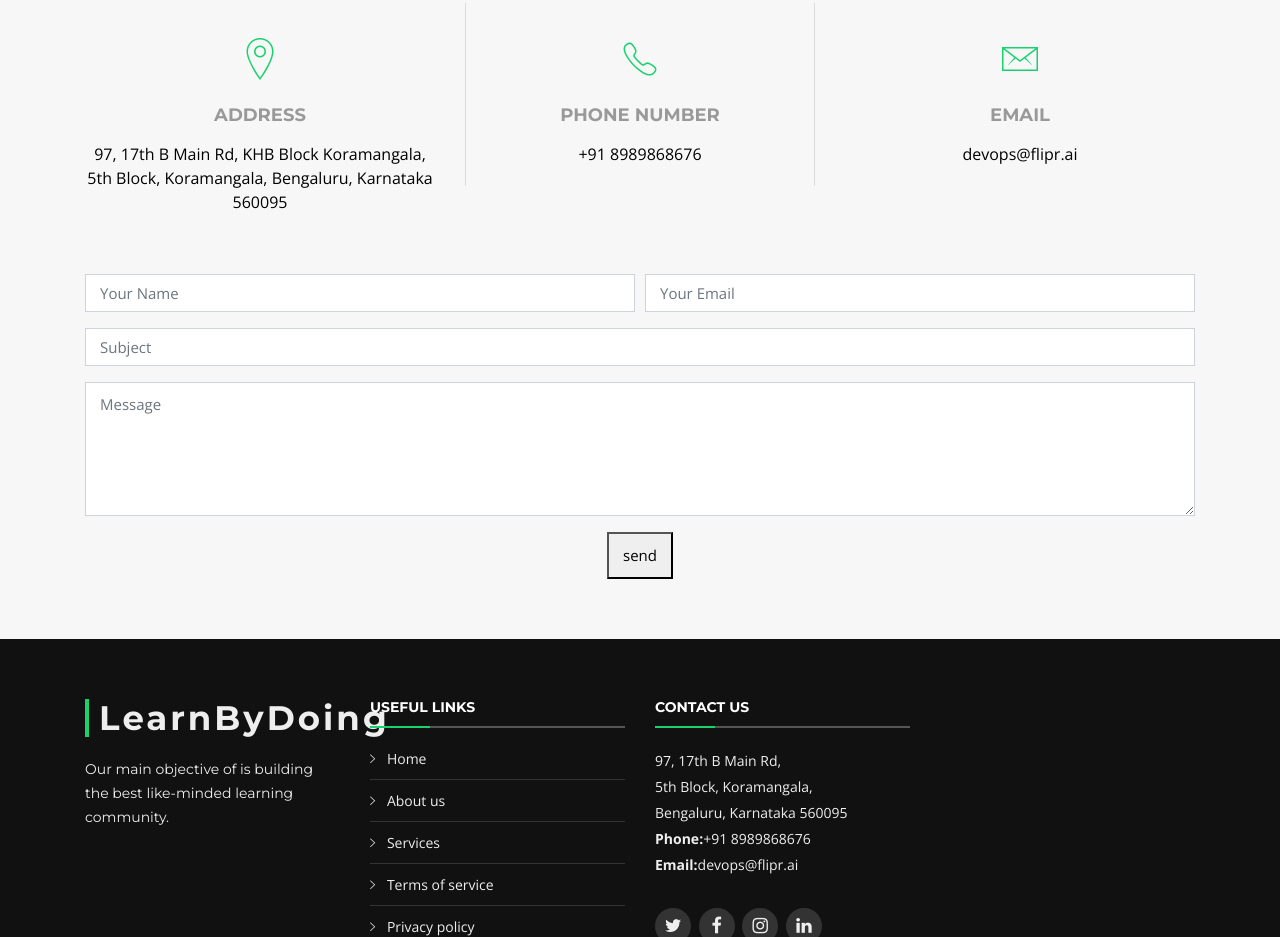
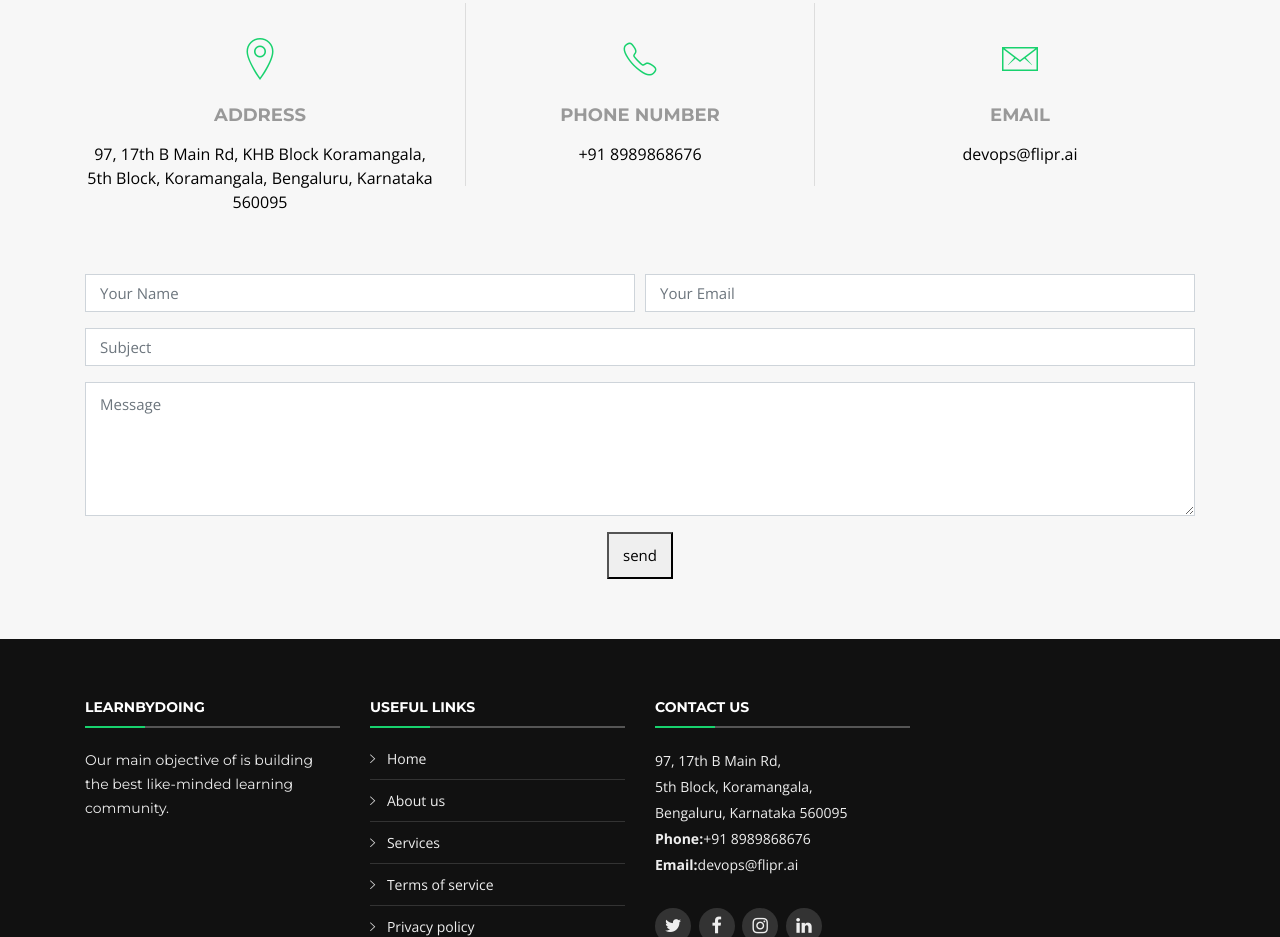
Before and after one commit to fir0j/learnbydoing, a plain HTML site: page index.html in a window 1280 px wide. Shown: the part 2367-3304 px from the top of the page. Drawn offline with nearby package versions, Linux system fonts and the light colour scheme; files whose address does not match are found by name.

Commit message:
fixed overlapping problem

```diff
--- a/index.html
+++ b/index.html
@@ -285,7 +285,7 @@
         <div class="row">
 
           <div class="col-lg-3 col-md-6 footer-info">
-            <h3>LearnByDoing</h3>
+            <h4>LearnByDoing</h4>
             <p>Our main objective of is building the best like-minded learning community.</p>
           </div>
 
```
